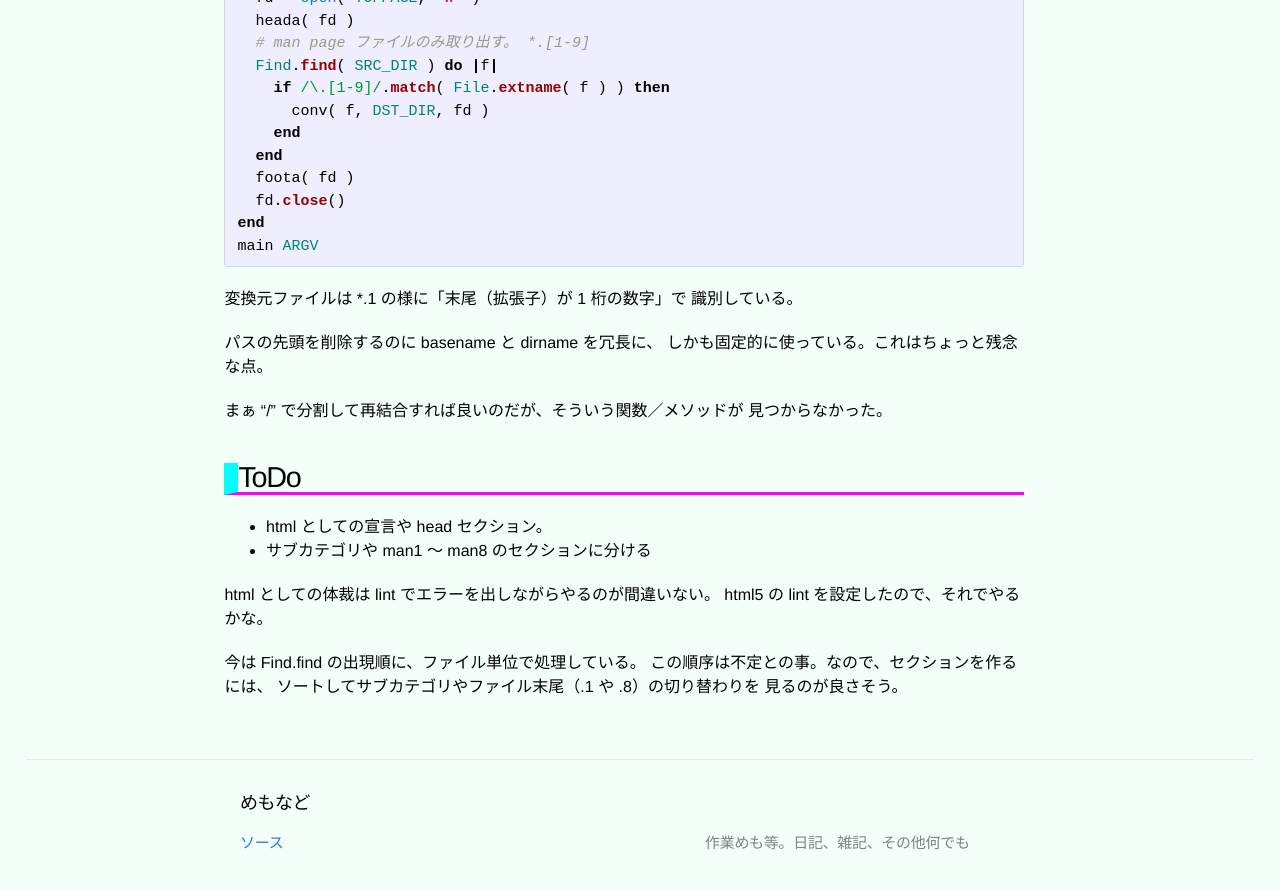
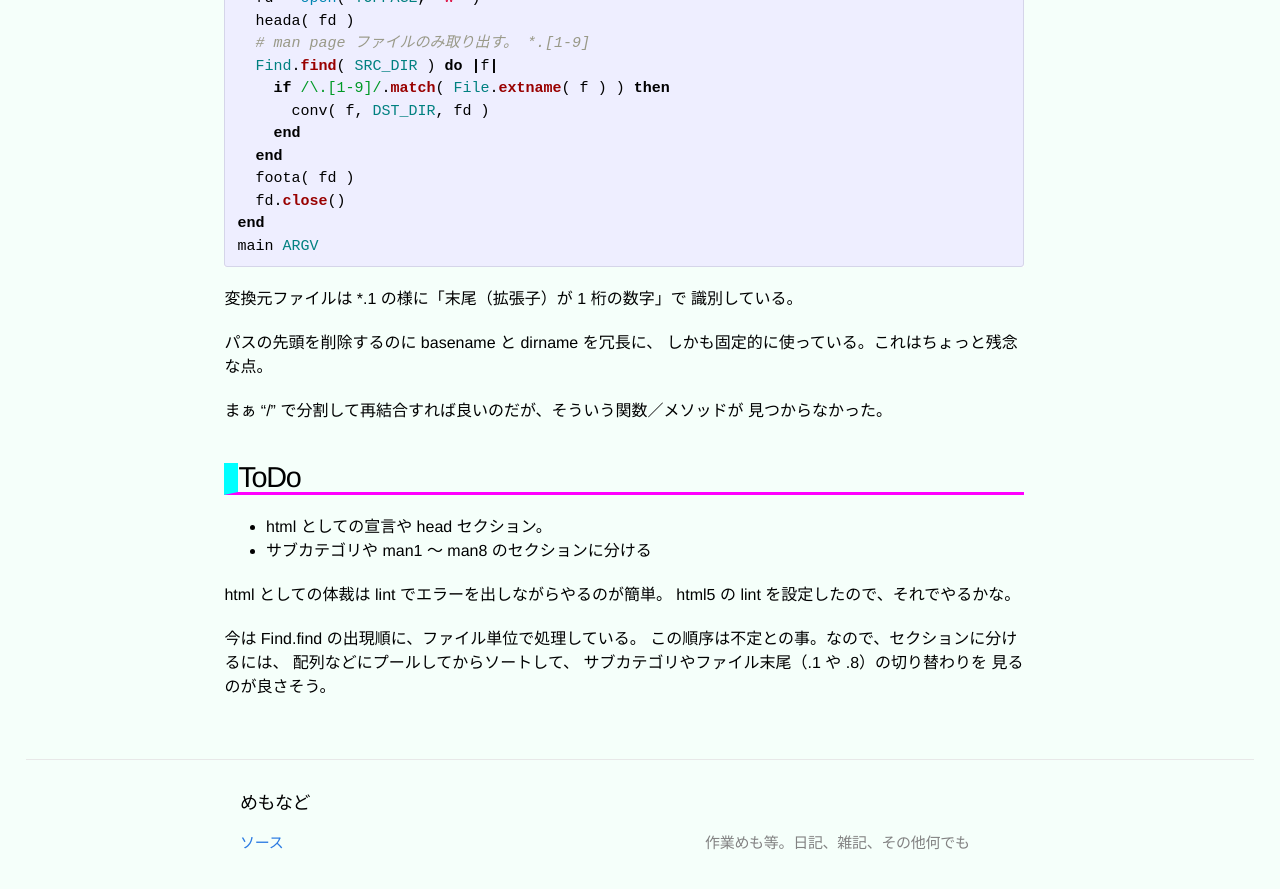
Before and after one commit to tayu/pages, a Jekyll site: the page built from main/_posts/2016-05-17-jm-local.md, in a window 1280 px wide and 900 px high, scrolled down 2487 px. Shown: the top 889 px of the window. Built offline with Jekyll 4.4.1, drawn with Linux system fonts in a browser that asks for light colours.

Commit message:
2016-05-17

```diff
--- a/main/_posts/2016-05-17-jm-local.md
+++ b/main/_posts/2016-05-17-jm-local.md
@@ -128,10 +128,11 @@ main ARGV
 - html としての宣言や head セクション。
 - サブカテゴリや man1 ～ man8 のセクションに分ける
 
-html としての体裁は lint でエラーを出しながらやるのが間違いない。
+html としての体裁は lint でエラーを出しながらやるのが簡単。
 html5 の lint を設定したので、それでやるかな。
 
 今は Find.find の出現順に、ファイル単位で処理している。
-この順序は不定との事。なので、セクションを作るには、
-ソートしてサブカテゴリやファイル末尾（.1 や .8）の切り替わりを
+この順序は不定との事。なので、セクションに分けるには、
+配列などにプールしてからソートして、
+サブカテゴリやファイル末尾（.1 や .8）の切り替わりを
 見るのが良さそう。
--- a/main/lang/feed.xml
+++ b/main/lang/feed.xml
@@ -5,8 +5,8 @@
     <description>プログラミング言語の超入門。または自分の学習の足跡として</description>
     <link>./</link>
     <atom:link href="./feed.xml" rel="self" type="application/rss+xml" />
-    <pubDate>Tue, 17 May 2016 14:59:15 +0900</pubDate>
-    <lastBuildDate>Tue, 17 May 2016 14:59:15 +0900</lastBuildDate>
+    <pubDate>Tue, 17 May 2016 15:07:34 +0900</pubDate>
+    <lastBuildDate>Tue, 17 May 2016 15:07:34 +0900</lastBuildDate>
     <generator>Jekyll v2.2.0</generator>
 
       <item>
```
